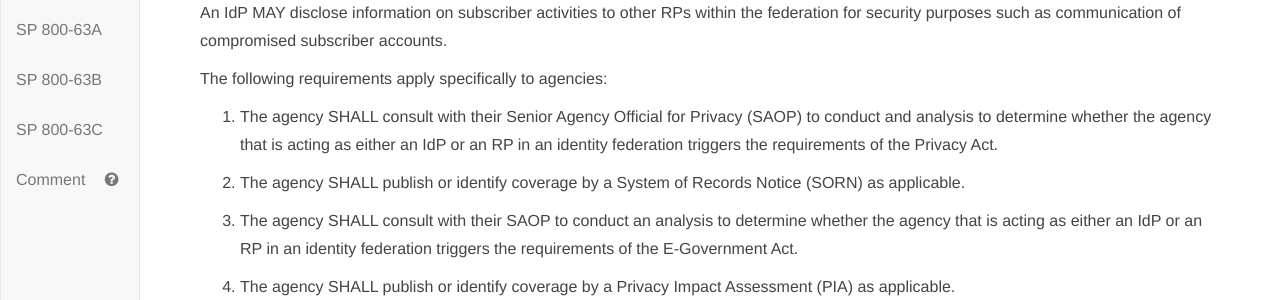
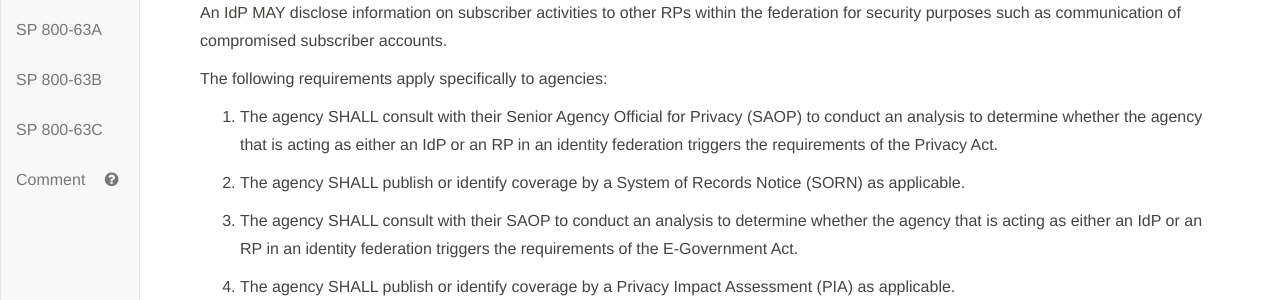
Before and after one commit to usnistgov/800-63-3, a Jekyll site: the page built from sp800-63c/sec4_federation.md, in a window 1280 px wide and 900 px high, scrolled down 3242 px. Shown: the part 152-452 px from the top of the window. Built offline with Jekyll 4.4.1, drawn with Linux system fonts in a browser that asks for light colours; our own code applies the rules of GitHub Pages for plain Markdown files.

Commit message:
minor wording correction

```diff
--- a/sp800-63c/sec4_federation.md
+++ b/sp800-63c/sec4_federation.md
@@ -100,7 +100,7 @@ An IdP MAY disclose information on subscriber activities to other RPs within the
 
 The following requirements apply specifically to agencies:
 
-1. The agency SHALL consult with their Senior Agency Official for Privacy (SAOP) to conduct and analysis to determine whether the agency that is acting as either an IdP or an RP in an identity federation triggers the requirements of the Privacy Act.
+1. The agency SHALL consult with their Senior Agency Official for Privacy (SAOP) to conduct an analysis to determine whether the agency that is acting as either an IdP or an RP in an identity federation triggers the requirements of the Privacy Act.
 
 2. The agency SHALL publish or identify coverage by a System of Records Notice (SORN) as applicable.
 
```
